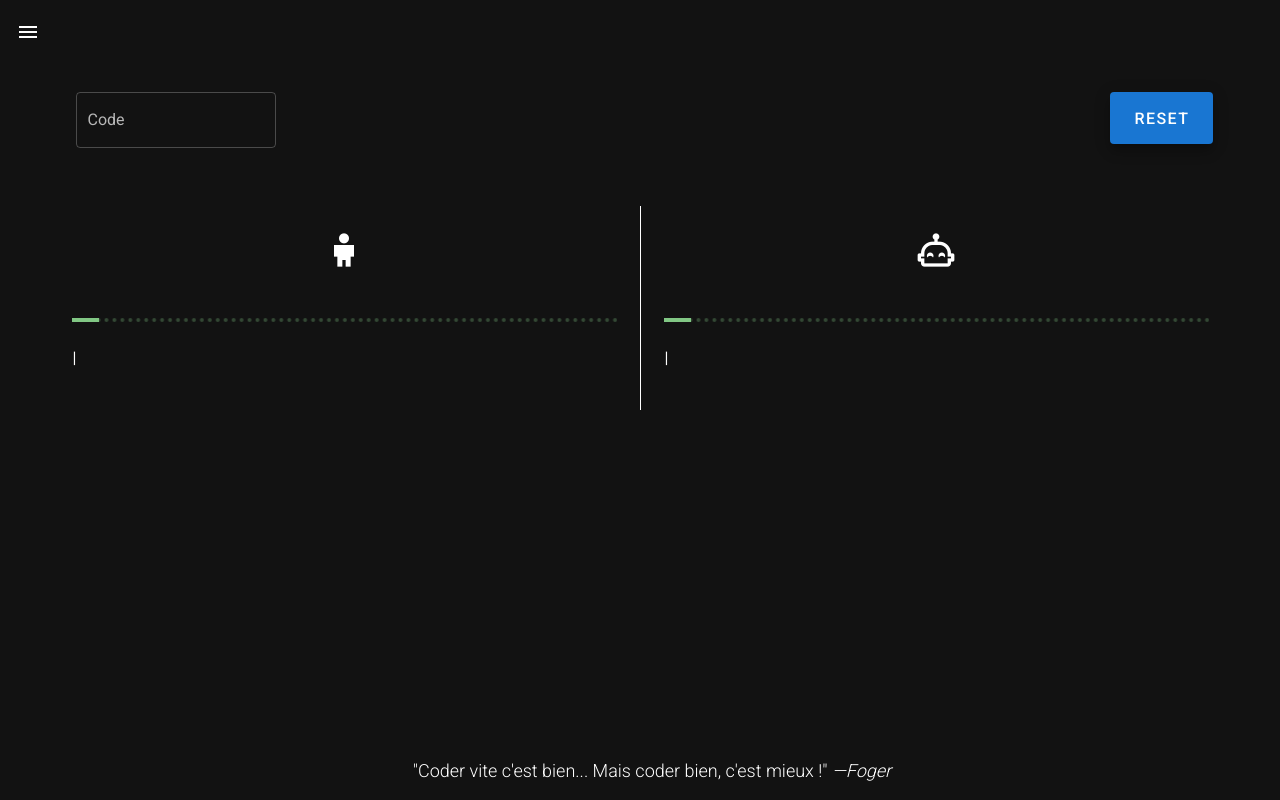
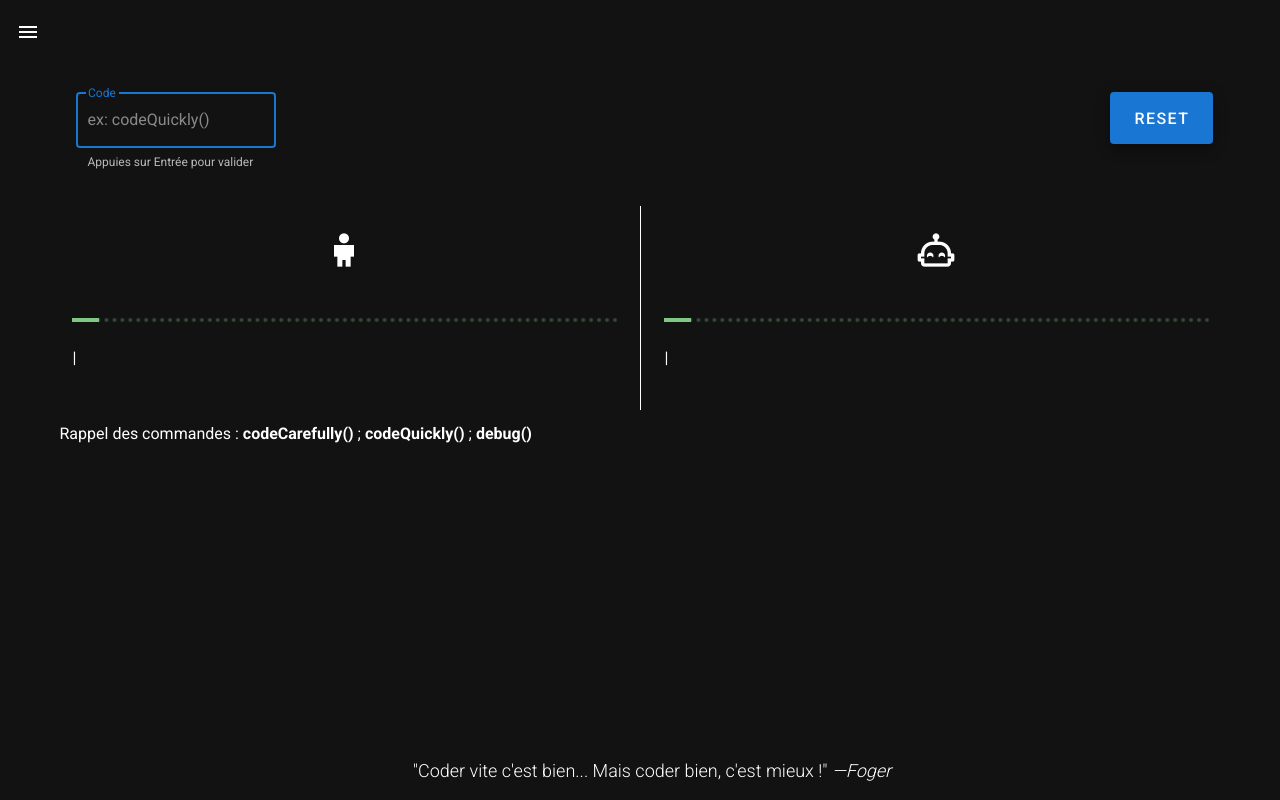
Before and after one commit to maieulChevalier/Need-For-Good, a Nuxt app in the folder client/: page /interface in a window 1280 px wide. Built offline with nearby package versions, Linux system fonts and the light colour scheme.

Commit message:
Amélioration de la prise en main

```diff
--- a/client/layouts/default.vue
+++ b/client/layouts/default.vue
@@ -19,7 +19,7 @@
         <v-list-group no-action>
           <template v-slot:activator>
             <v-list-item-action>
-              <v-icon>mdi-robot-happy-outline</v-icon>
+              <v-icon>mdi-help</v-icon>
             </v-list-item-action>
             <v-list-item-content>
               <v-list-item-title>Commandes:</v-list-item-title>
--- a/client/pages/index.vue
+++ b/client/pages/index.vue
@@ -37,12 +37,18 @@ onMounted(() => {
       "Voici les commandes qui te permettront d'écrire le programme : <br>"
     )
     .pauseFor(1000)
-    .typeString("<strong>codeCarefully()</strong> <br>")
+    .typeString(
+      "<u><strong>codeCarefully()</strong></u> : code aléatoirement une petite quantité avec peu de chances d'introduire des bugs <br>"
+    )
     .pauseFor(1000)
-    .typeString("<strong>codeQuickly()</strong> <br>")
+    .typeString(
+      "<u><strong>codeQuickly()</strong></u>  : code aléatoirement une grande quantité avec beaucoup de chances d'introduire des bugs <br>"
+    )
     .pauseFor(1000)
 
-    .typeString("<strong>debug()</strong> <br>")
+    .typeString(
+      "<u><strong>debug()</strong></u>  : supprime aléatoirement une certaine quantité de bugs <br>"
+    )
     .pauseFor(1000)
 
     .typeString("Cliques sur START quand tu es prêt(e) 🙃.")
--- a/client/pages/interface.vue
+++ b/client/pages/interface.vue
@@ -70,7 +70,9 @@ function updateProgress(totalLinesToComplete) {
 
 function codeCarefully() {
   if (whichLineCounter >= linesToCode.length) {
-    alert("Il faut débugger ton code!");
+    alert(
+      "Tu as fini d'écrire le programme mais il y a des bugs. Il faut debug() ton code! "
+    );
     return;
   }
   insertSomeBugs(whichLineCounter);
@@ -194,7 +196,7 @@ function submit() {
     progressionRate.value < completionValue &&
     robotProgressionRate.value >= completionValue
   ) {
-    alert("Je t'ai batu ! 😋");
+    alert("Je t'ai batu ! 😋 Essaies de ne pas coder trop vite !");
     reset();
   } else if (
     progressionRate.value === completionValue &&
@@ -212,6 +214,7 @@ function submit() {
   <div>
     <v-container class="ma-1 d-flex justify-space-between">
       <v-text-field
+        autofocus
         label="Code"
         placeholder="ex: codeQuickly()"
         outlined
@@ -255,6 +258,10 @@ function submit() {
       </v-col>
     </v-row>
     <br />
+    <p>
+      Rappel des commandes : <strong>codeCarefully()</strong> ;
+      <strong>codeQuickly()</strong> ; <strong>debug()</strong>
+    </p>
     <v-footer
       :color="'transparent'"
       padless
```
